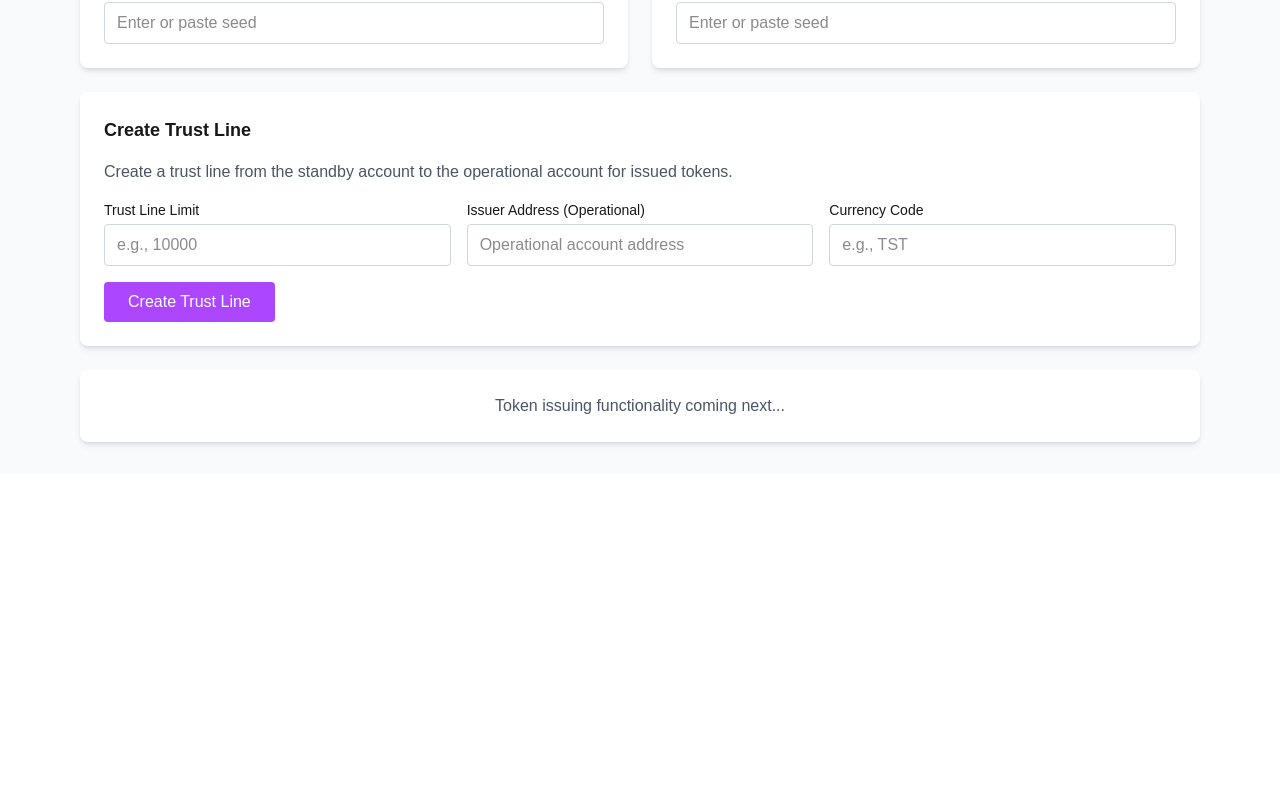
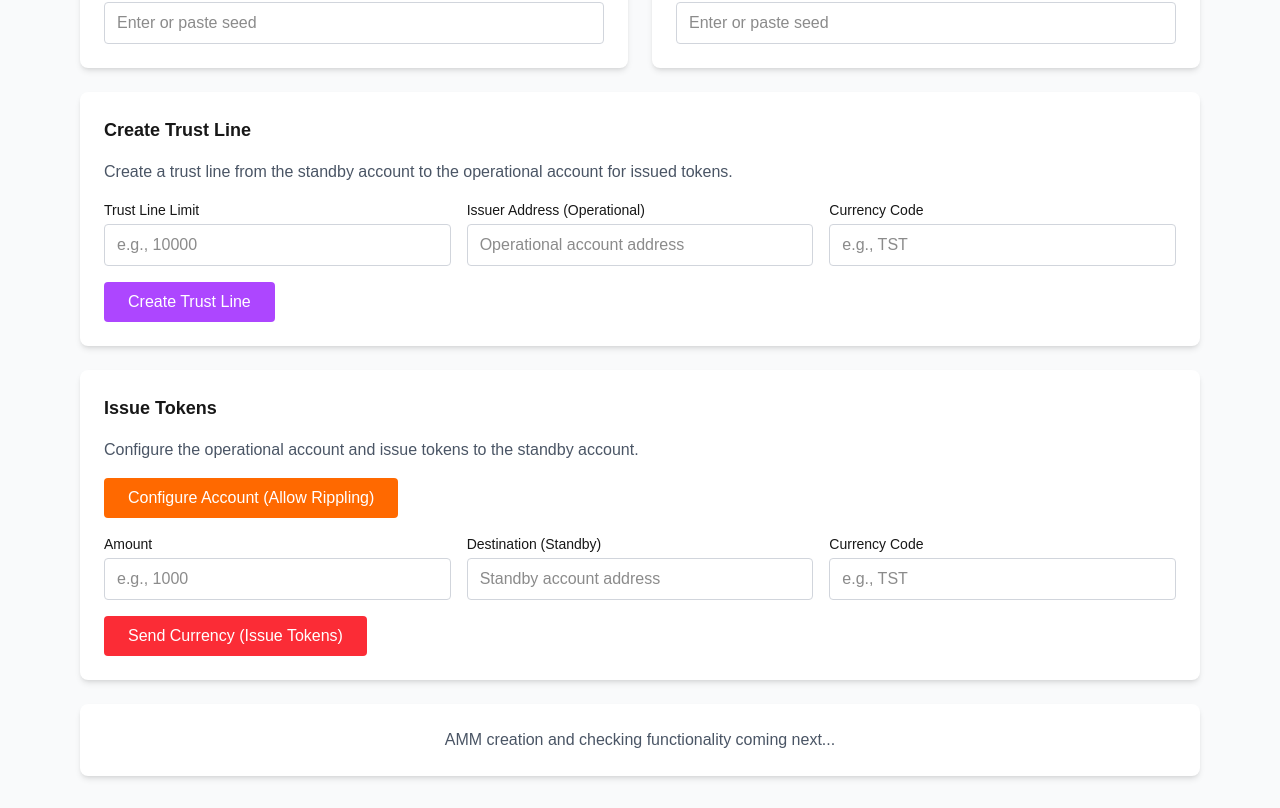
Before and after one commit to Avoisavo/EasyA-Wiser, a Next.js app: page /amm in a window 1280 px wide. Shown: the part 554-1362 px from the top of the page. Before the commit the page ends 1028 px from the top, so only its background shows below. Built offline with nearby package versions, Linux system fonts and the light colour scheme.

Commit message:
added rippling function for account

```diff
--- a/pages/amm.js
+++ b/pages/amm.js
@@ -160,6 +160,95 @@ export default function AMM() {
 
     } catch (error) {
       console.error('Error creating trust line:', error);
+      setResults(prev => prev + `\n\nError: ${error.message}`);
+    } finally {
+      await client.disconnect();
+      setLoading(false);
+    }
+  };
+
+  // Configure account (Allow Rippling)
+  const configureAccount = async () => {
+    setLoading(true);
+    const net = getNetworkUrl();
+    const client = new xrpl.Client(net);
+
+    try {
+      await client.connect();
+      setResults(`===Configuring Operational Account===\n\nConnected to ${net}.`);
+
+      const operational_wallet = xrpl.Wallet.fromSeed(operationalAccount.seed);
+
+      const accountSet = {
+        TransactionType: "AccountSet",
+        Account: operational_wallet.address,
+        SetFlag: 8 // asfDefaultRipple
+      };
+
+      const prepared = await client.autofill(accountSet);
+      const signed = operational_wallet.sign(prepared);
+      const result = await client.submitAndWait(signed.tx_blob);
+
+      if (result.result.meta.TransactionResult == "tesSUCCESS") {
+        setResults(prev => prev + `\n\nOperational account configured successfully!`);
+        setResults(prev => prev + `\nAllow Rippling: Enabled`);
+      } else {
+        setResults(prev => prev + `\n\nError configuring account: ${result.result.meta.TransactionResult}`);
+      }
+
+    } catch (error) {
+      console.error('Error configuring account:', error);
+      setResults(prev => prev + `\n\nError: ${error.message}`);
+    } finally {
+      await client.disconnect();
+      setLoading(false);
+    }
+  };
+
+  // Issue tokens (Send Currency)
+  const issueTokens = async () => {
+    if (!amount || !destination || !currency) {
+      alert('Please fill in all token issuing fields');
+      return;
+    }
+
+    setLoading(true);
+    const net = getNetworkUrl();
+    const client = new xrpl.Client(net);
+
+    try {
+      await client.connect();
+      setResults(`===Issuing Tokens===\n\nConnected to ${net}.`);
+
+      const operational_wallet = xrpl.Wallet.fromSeed(operationalAccount.seed);
+
+      const payment = {
+        TransactionType: "Payment",
+        Account: operational_wallet.address,
+        Destination: destination,
+        Amount: {
+          currency: currency,
+          issuer: operational_wallet.address,
+          value: amount
+        }
+      };
+
+      const prepared = await client.autofill(payment);
+      const signed = operational_wallet.sign(prepared);
+      const result = await client.submitAndWait(signed.tx_blob);
+
+      if (result.result.meta.TransactionResult == "tesSUCCESS") {
+        setResults(prev => prev + `\n\nTokens issued successfully!`);
+        setResults(prev => prev + `\nAmount: ${amount}`);
+        setResults(prev => prev + `\nCurrency: ${currency}`);
+        setResults(prev => prev + `\nFrom: ${operational_wallet.address}`);
+        setResults(prev => prev + `\nTo: ${destination}`);
+      } else {
+        setResults(prev => prev + `\n\nError issuing tokens: ${result.result.meta.TransactionResult}`);
+      }
+
+    } catch (error) {
+      console.error('Error issuing tokens:', error);
       setResults(prev => prev + `\n\nError: ${error.message}`);
     } finally {
       await client.disconnect();
@@ -368,9 +457,70 @@ export default function AMM() {
           </div>
         </div>
 
+        {/* Token Issuing */}
+        <div className="bg-white rounded-lg shadow-md p-6 mb-6">
+          <h3 className="text-lg font-semibold mb-4">Issue Tokens</h3>
+          <p className="text-gray-600 mb-4">Configure the operational account and issue tokens to the standby account.</p>
+
+          <div className="mb-4">
+            <button
+              onClick={configureAccount}
+              disabled={loading}
+              className="px-6 py-2 bg-orange-500 text-white rounded hover:bg-orange-600 disabled:opacity-50 mr-4"
+            >
+              Configure Account (Allow Rippling)
+            </button>
+          </div>
+
+          <div className="grid md:grid-cols-3 gap-4">
+            <div>
+              <label className="block text-sm font-medium mb-1">Amount</label>
+              <input
+                type="text"
+                value={amount}
+                onChange={(e) => setAmount(e.target.value)}
+                className="w-full px-3 py-2 border border-gray-300 rounded focus:outline-none focus:border-blue-500"
+                placeholder="e.g., 1000"
+              />
+            </div>
+
+            <div>
+              <label className="block text-sm font-medium mb-1">Destination (Standby)</label>
+              <input
+                type="text"
+                value={destination}
+                onChange={(e) => setDestination(e.target.value)}
+                className="w-full px-3 py-2 border border-gray-300 rounded focus:outline-none focus:border-blue-500"
+                placeholder="Standby account address"
+              />
+            </div>
+
+            <div>
+              <label className="block text-sm font-medium mb-1">Currency Code</label>
+              <input
+                type="text"
+                value={currency}
+                onChange={(e) => setCurrency(e.target.value)}
+                className="w-full px-3 py-2 border border-gray-300 rounded focus:outline-none focus:border-blue-500"
+                placeholder="e.g., TST"
+              />
+            </div>
+          </div>
+
+          <div className="mt-4">
+            <button
+              onClick={issueTokens}
+              disabled={loading}
+              className="px-6 py-2 bg-red-500 text-white rounded hover:bg-red-600 disabled:opacity-50"
+            >
+              Send Currency (Issue Tokens)
+            </button>
+          </div>
+        </div>
+
         {/* Placeholder for next features */}
         <div className="bg-white rounded-lg shadow-md p-6">
-          <p className="text-gray-600 text-center">Token issuing functionality coming next...</p>
+          <p className="text-gray-600 text-center">AMM creation and checking functionality coming next...</p>
         </div>
       </div>
     </div>
```
